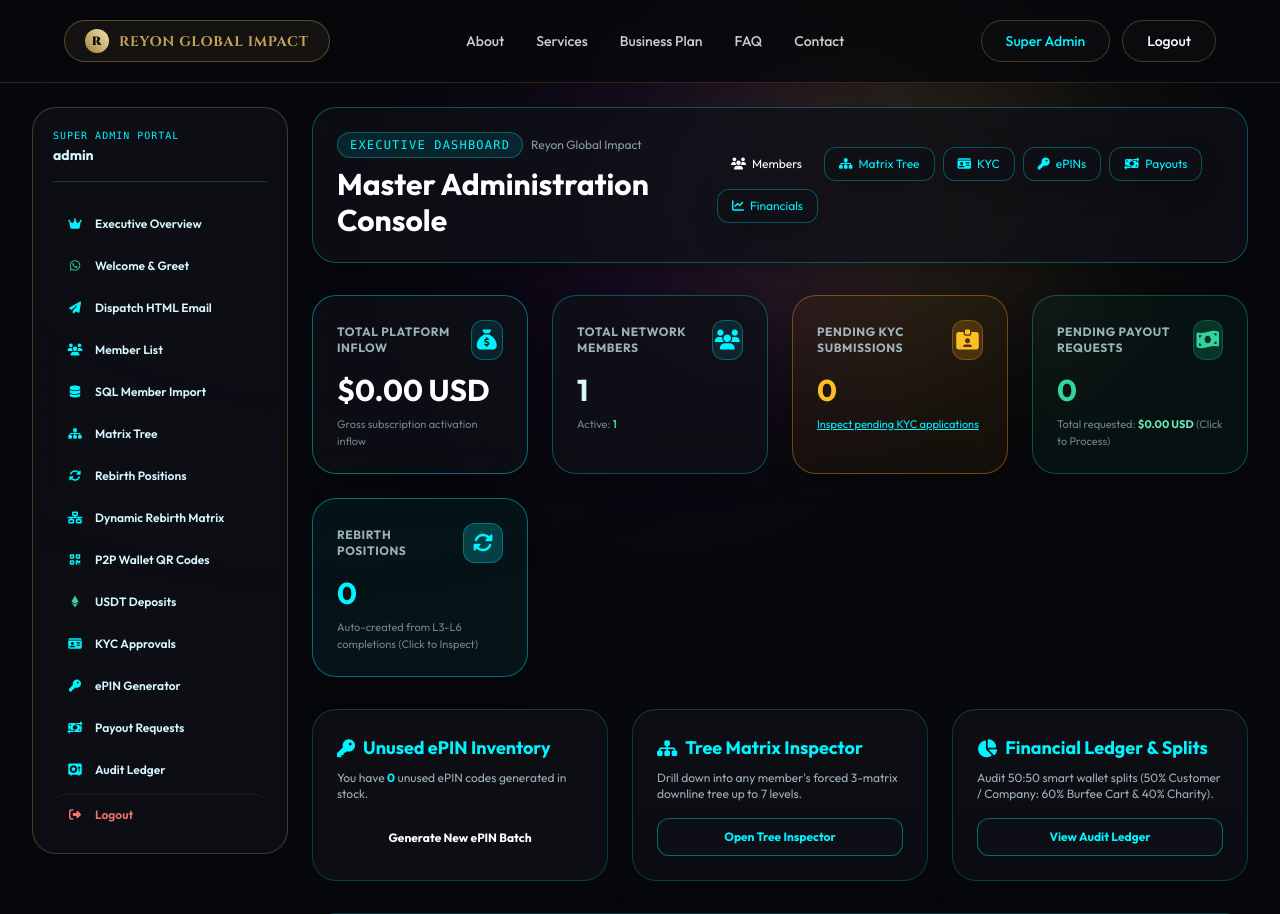
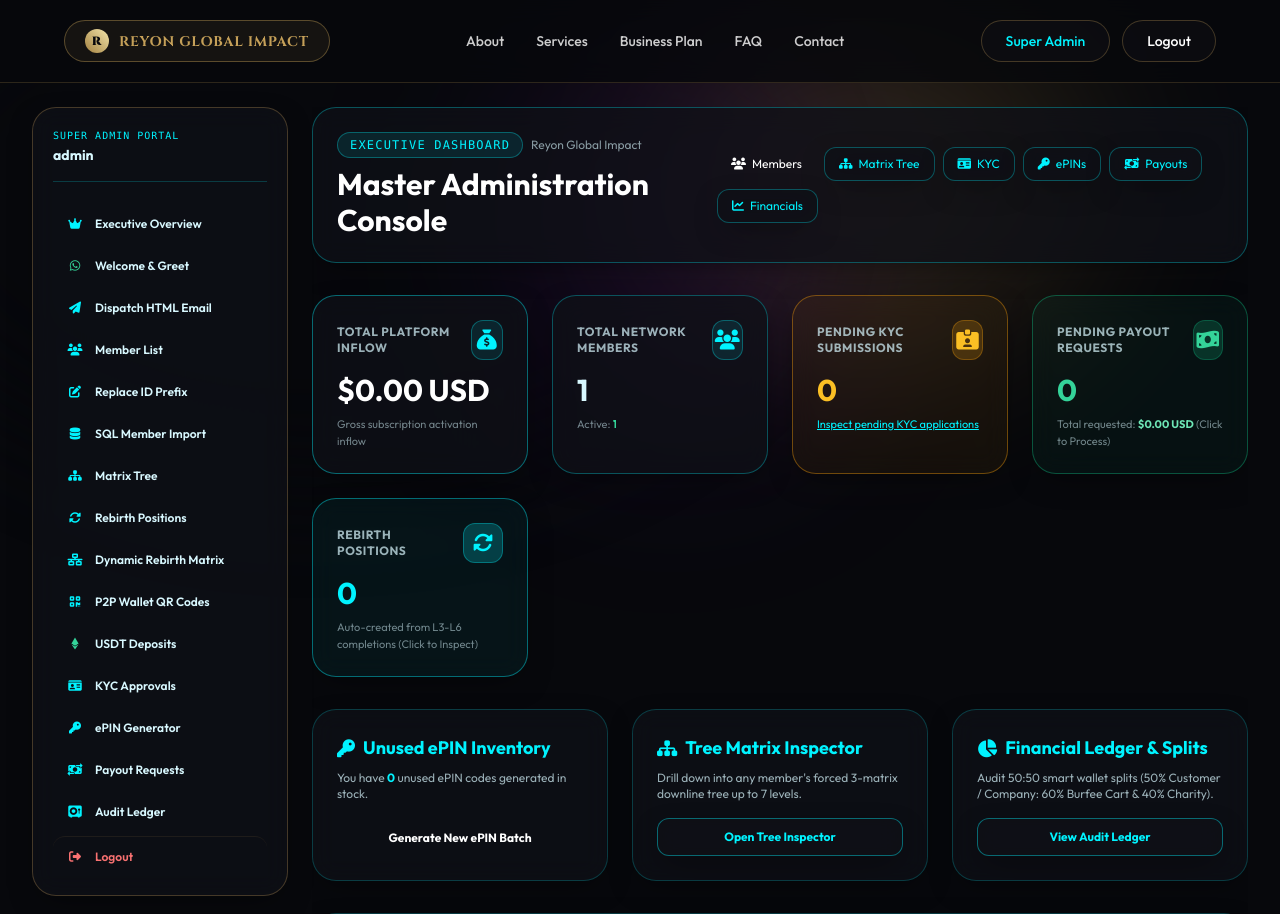
Before and after one commit to priyeshdaspookulangara/empress, a PHP site: page /admin/index.php in a window 1280 px wide. Shown: the top 914 px of the page. Run offline with PHP 8.4, Linux system fonts and the light colour scheme; a user stored in the database is signed in; data comes from the database, SQL or seed files in the repository; data that the repository does not hold is empty; some libraries are stand-ins or nearby versions.

Commit message:
Add Replace ID Prefix link to Admin and Super Admin sidebar menus
Co-authored-by: priyeshdaspookulangara <216598157+priyeshdaspookulangara@users.noreply.github.com>

```diff
--- a/includes/header.php
+++ b/includes/header.php
@@ -245,6 +245,9 @@ if (session_status() === PHP_SESSION_NONE) {
                             <a href="/superadmin/members.php" class="flex items-center gap-3 px-3.5 py-2.5 rounded-xl hover:bg-neon-cyan/10 text-ice hover:text-neon-cyan transition">
                                 <i class="fa-solid fa-users text-neon-cyan w-4 text-center"></i> Member List
                             </a>
+                            <a href="/superadmin/replace_prefix.php" class="flex items-center gap-3 px-3.5 py-2.5 rounded-xl hover:bg-neon-cyan/10 text-ice hover:text-neon-cyan transition">
+                                <i class="fa-solid fa-pen-to-square text-neon-cyan w-4 text-center"></i> Replace ID Prefix
+                            </a>
                             <a href="/superadmin/sql_import.php" class="flex items-center gap-3 px-3.5 py-2.5 rounded-xl hover:bg-neon-cyan/10 text-ice hover:text-neon-cyan transition">
                                 <i class="fa-solid fa-database text-neon-cyan w-4 text-center"></i> SQL Member Import
                             </a>
@@ -299,6 +302,9 @@ if (session_status() === PHP_SESSION_NONE) {
                             <a href="/admin/members.php" class="flex items-center gap-3 px-3.5 py-2.5 rounded-xl hover:bg-gold/10 text-champagne hover:text-gold transition">
                                 <i class="fa-solid fa-users text-gold w-4 text-center"></i> Member List
                             </a>
+                            <a href="/admin/replace_prefix.php" class="flex items-center gap-3 px-3.5 py-2.5 rounded-xl hover:bg-gold/10 text-champagne hover:text-gold transition">
+                                <i class="fa-solid fa-pen-to-square text-gold w-4 text-center"></i> Replace ID Prefix
+                            </a>
                             <a href="/admin/sql_import.php" class="flex items-center gap-3 px-3.5 py-2.5 rounded-xl hover:bg-gold/10 text-champagne hover:text-gold transition">
                                 <i class="fa-solid fa-database text-gold w-4 text-center"></i> SQL Member Import
                             </a>
```
